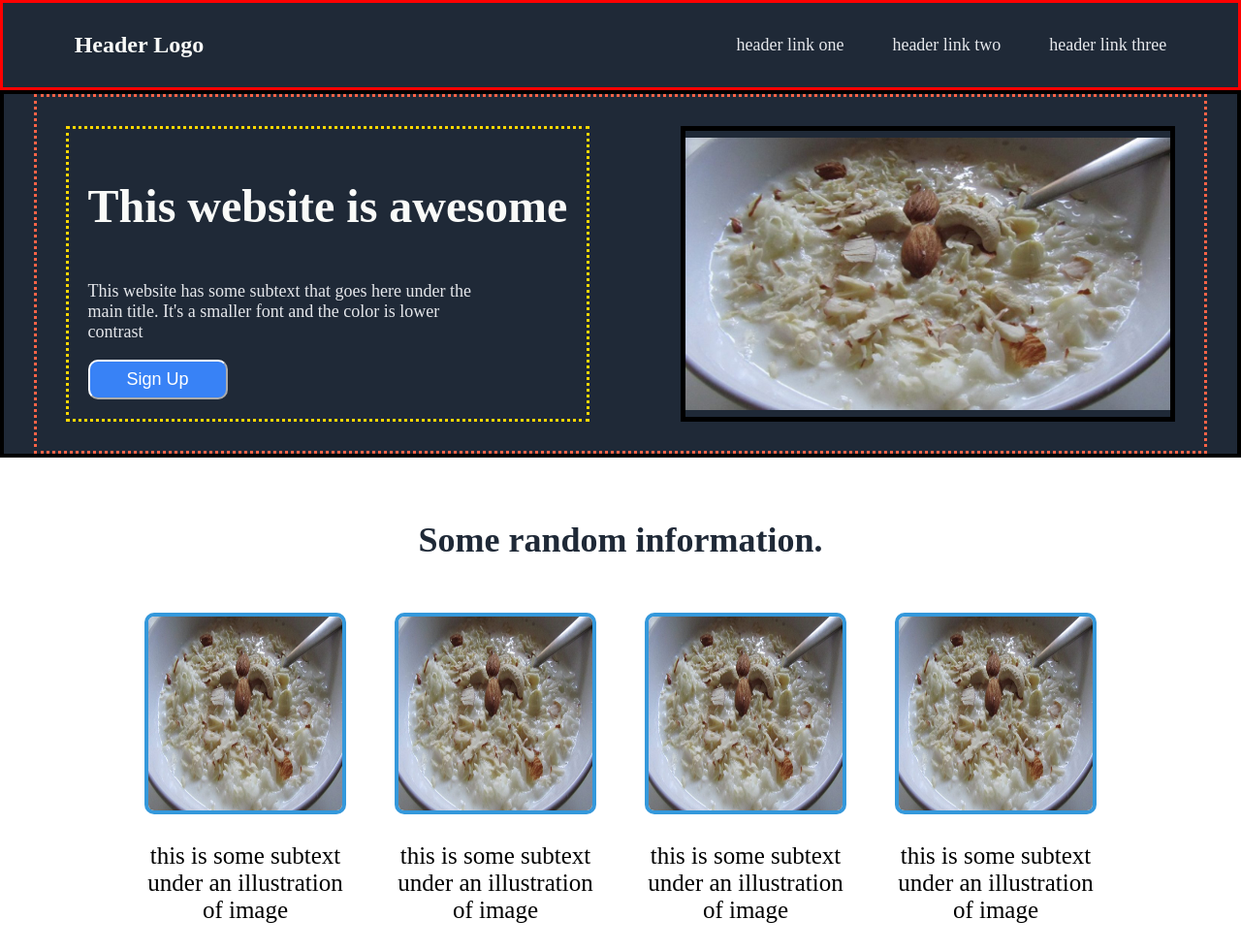
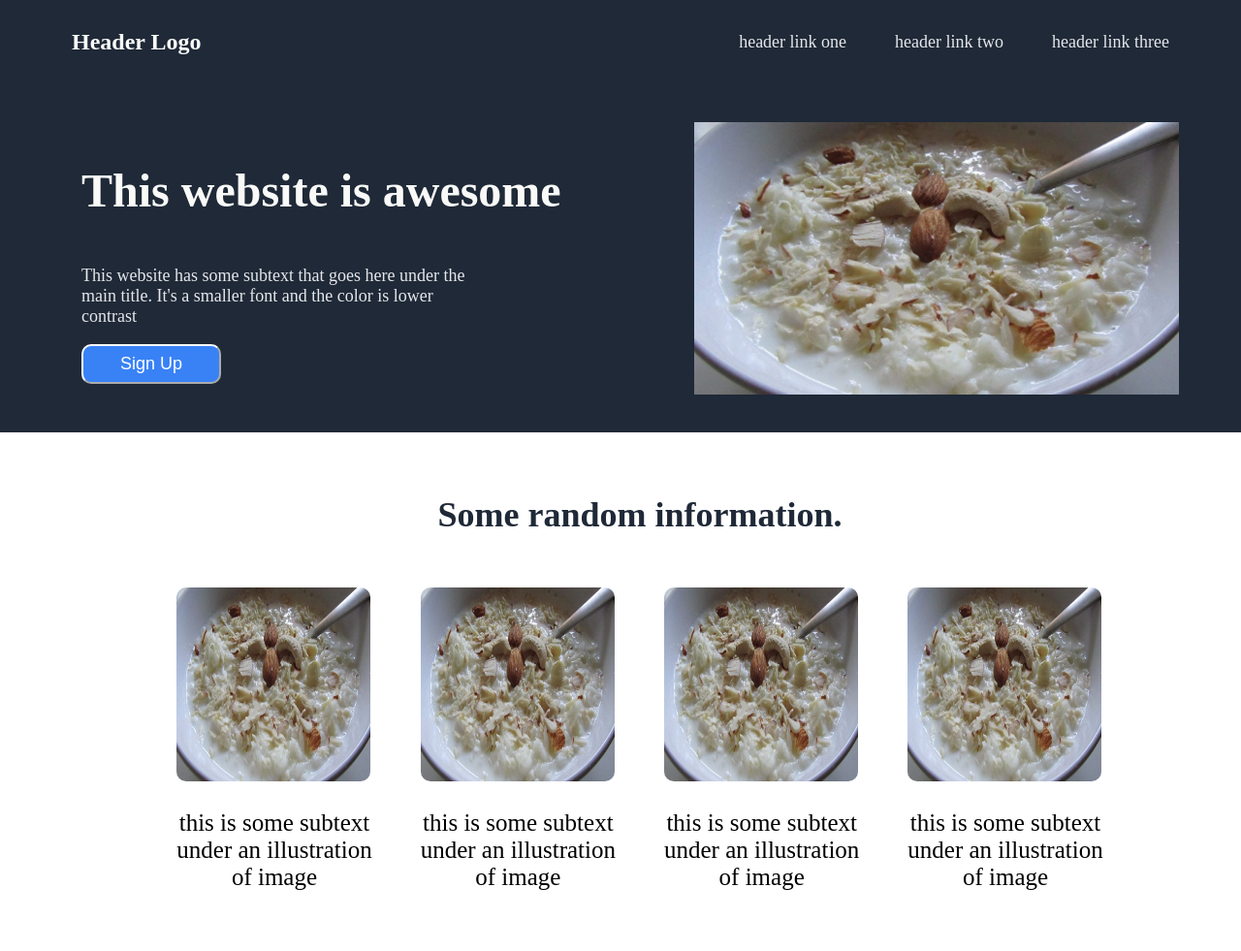
Before and after one commit to ThandiKheer/LandingPage, a plain HTML site: page index.html in a window 1280 px wide. Shown: the top 981 px of the page at 97% size. Drawn offline with Linux system fonts and the light colour scheme.

Commit message:
Add padding-left to second container

```diff
--- a/style.css
+++ b/style.css
@@ -7,11 +7,9 @@
 
     /* FIRST CONTAINER */
 .first-container{
-
     background-color: #1F2937;
 }
 .header{
-    border: solid red;
     display: flex;
     justify-content: center;
 }
@@ -44,14 +42,11 @@
 }
 
 .main{
-    border: solid black 4px;
     display: flex;
     justify-content: center;
 
-    /*padding: 80px 160px 100px 160px;*/
 }
 .main1-container{
-    border: dotted tomato;
     flex-basis: 90%;
     display: flex;
     flex-wrap: wrap;
@@ -60,7 +55,6 @@
 
 }
 .main-text{
-    border: dotted gold;
     margin-right: auto;
     padding: 20px;
     display: flex;
@@ -87,7 +81,6 @@
 }
 .main1-container img{
     width: 500px;
-    border: solid 5px black;
     max-width: 100%;
     object-fit: contain;
 }
@@ -103,6 +96,7 @@
     align-items: center;
     padding-top: 40px;
     padding-bottom: 80px;
+    padding-left: 40px;
 }
 .second-container h1{
     padding-bottom: 30px;
@@ -120,7 +114,6 @@
     height: 200px;
     width: 200px;
     border-radius: 10px;
-    border: solid 4px #3498db;
 }
 .img-and-text p{
     font-size: 25px;
```
